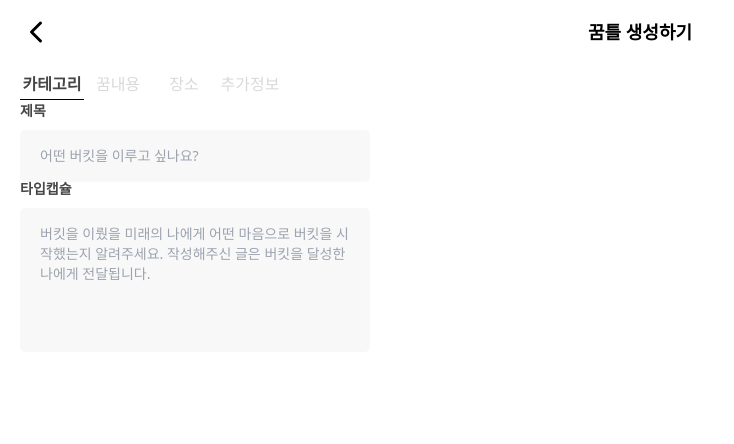
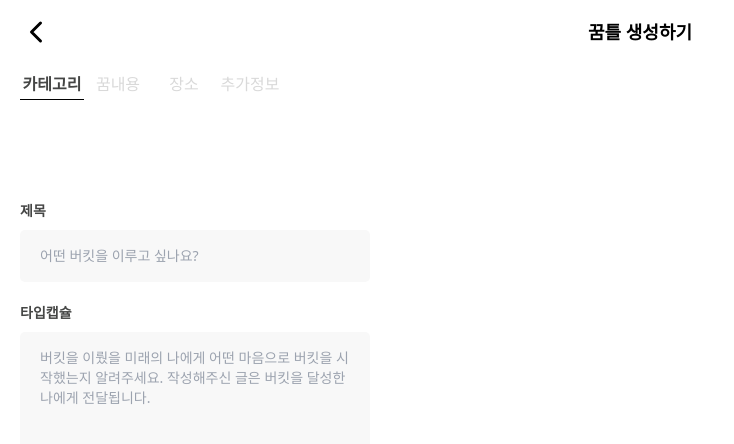
Before and after one commit to ggumms/ggumtle, a React (Vite) app in the folder frontend/: page /bucket/write/main in a window 1280 px wide. Shown: the top 444 px of the page, without its empty margins (0-734 px from the left). Built offline with nearby package versions, Linux system fonts and the light colour scheme.

Commit message:
[FE] Style #63: 꿈 내용 페이지 UI 개발
Change-Id: I9b8965bad6fbcfce03ee0feb196d3a005d3f6ac8

```diff
--- a/frontend/src/pages/Bucket/AddBucket/MainInfo/MainInfo.tsx
+++ b/frontend/src/pages/Bucket/AddBucket/MainInfo/MainInfo.tsx
@@ -7,11 +7,13 @@ const MainInfo = () => {
 	return (
 		// Todo: 여기서 flex style 적용하기
 		// Todo: fieldset 이용해서 input 영역 구분하고, gap 이용해서 style 적용하기
-		<div>
+		<section className="flex flex-col pt-11">
 			<SelectBucketColor />
-			<Title />
-			<TimeCapsule />
-		</div>
+			<fieldset className="flex flex-col gap-6 mb-16 mt-14">
+				<Title />
+				<TimeCapsule />
+			</fieldset>
+		</section>
 	)
 }
 
--- a/frontend/src/pages/Bucket/AddBucket/MainInfo/components/SelectBucketColor.tsx
+++ b/frontend/src/pages/Bucket/AddBucket/MainInfo/components/SelectBucketColor.tsx
@@ -33,10 +33,10 @@ const SelectBucketColor = () => {
 	}
 
 	return (
-		<div className="flex flex-col items-center gap-12">
+		<section className="flex flex-col items-center">
 			{selectedColor && <Ggumtle color={selectedColor} width={100} height={100} speed={10} />}
 			{selectedColorList.length > 1 && (
-				<ul className="flex justify-center gap-3">
+				<ul className="flex justify-center gap-3 mt-12">
 					{selectedColorList.map((color, index) => (
 						<li key={`color-${index}`} data-color={color} onClick={handleSelectColor}>
 							{color && <Ggumtle color={color} width={40} height={40} speed={0} />}
@@ -44,7 +44,7 @@ const SelectBucketColor = () => {
 					))}
 				</ul>
 			)}
-		</div>
+		</section>
 	)
 }
 
--- a/frontend/src/utils/category.ts
+++ b/frontend/src/utils/category.ts
@@ -1,5 +1,6 @@
 import { CategoryDataType, selectedInfoType } from '../interfaces'
 
+// Todo : Enum으로 수정해서 적용해보기
 export const categoryData: CategoryDataType = {
 	환경: 'green',
 	자선활동: 'lightGreen',
```
